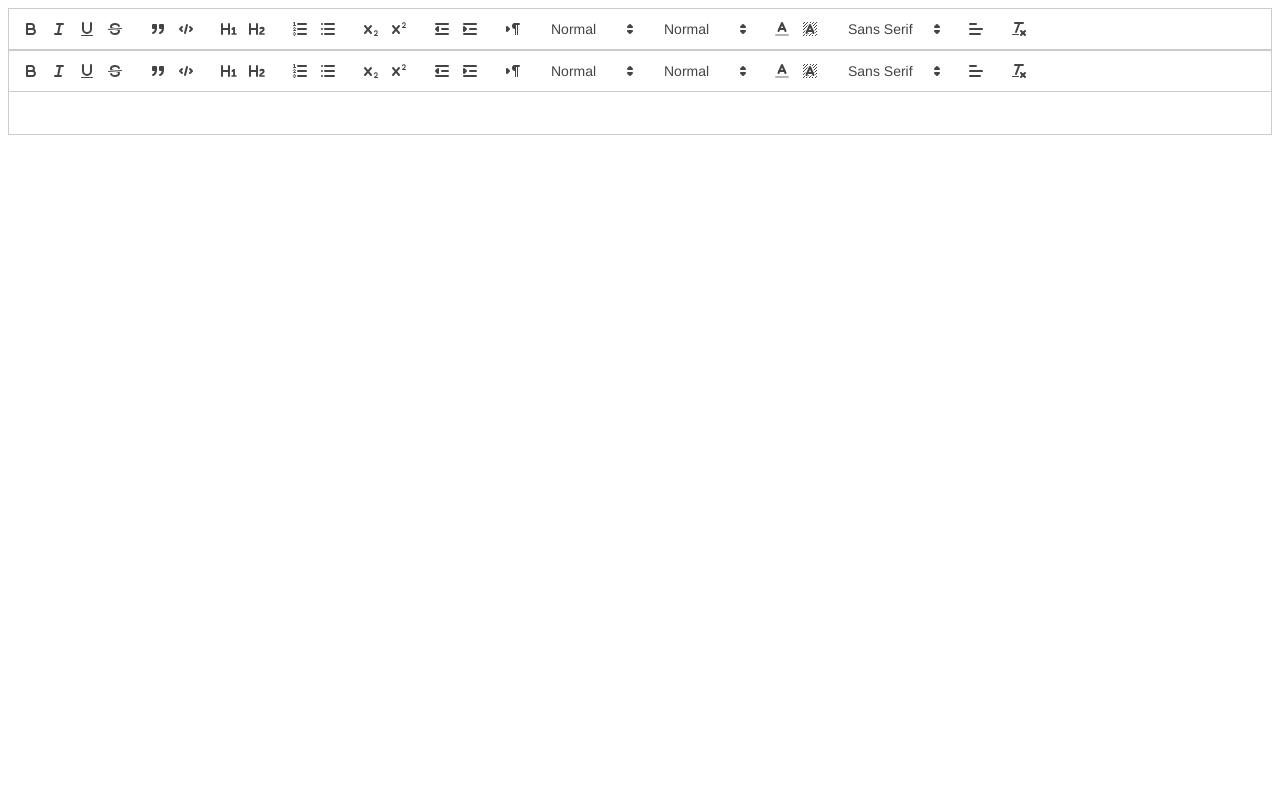
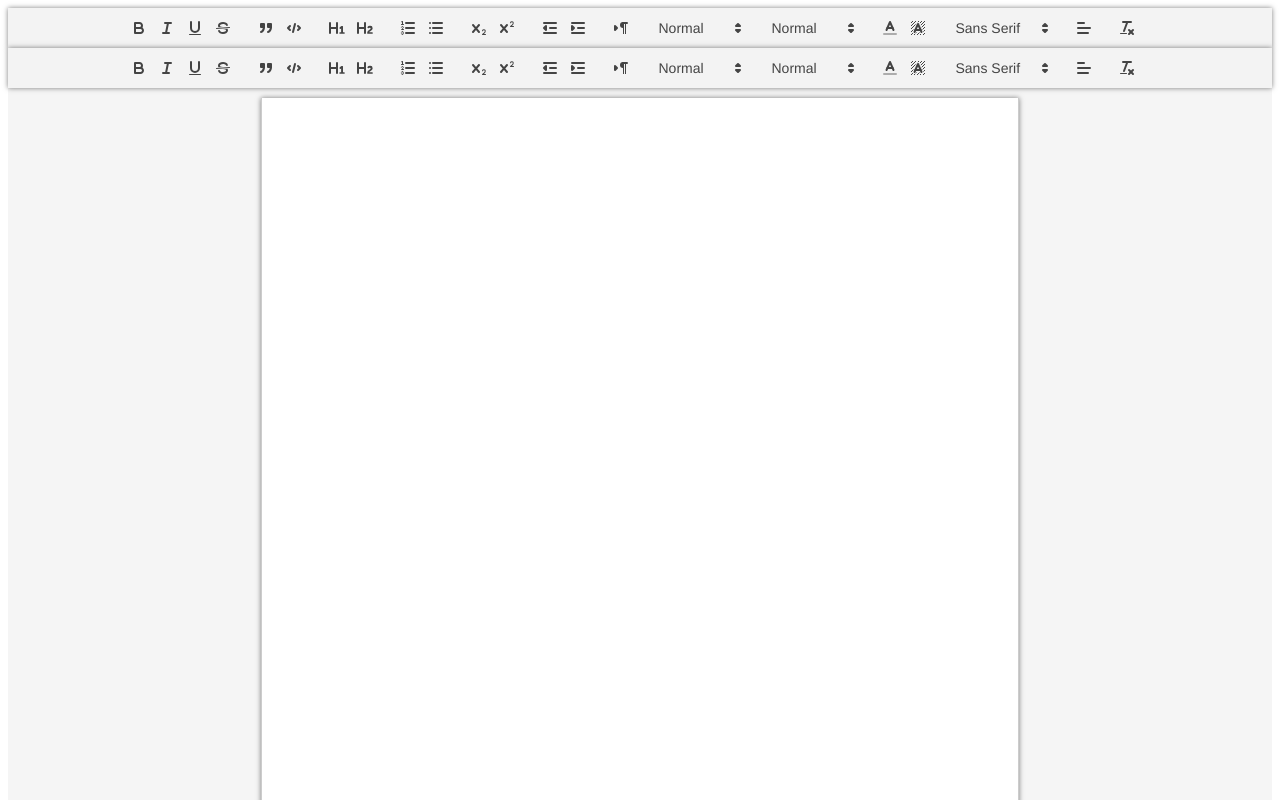
Before and after one commit to snowkluster/supadocs, a React (Vite) app: page /docs/1 in a window 1280 px wide. Shown: the top 800 px of the page. Built offline with nearby package versions, Linux system fonts and the light colour scheme.

Commit message:
added editor styles

```diff
--- a/src/App.tsx
+++ b/src/App.tsx
@@ -1,4 +1,5 @@
 import Editor from "./components/Editor";
+import "./styles/Editor.css"
 
 export default function App() {
   return (
--- a/src/components/Editor.tsx
+++ b/src/components/Editor.tsx
@@ -2,6 +2,13 @@ import { Box } from "@mui/material";
 import Quill from "quill";
 import "quill/dist/quill.snow.css";
 import { useEffect } from "react";
+import styled from "@emotion/styled"
+
+
+const Component = styled.div`
+    background: #F5F5F5;
+
+`
 
 export default function Editor() {
   useEffect(() => {
@@ -32,8 +39,8 @@ export default function Editor() {
     });
   }, []);
   return (
-    <Box>
-      <Box id="container"></Box>
-    </Box>
+    <Component>
+      <Box id="container" className='container'></Box>
+    </Component>
   );
 }
--- /dev/null
+++ b/src/styles/Editor.css
@@ -0,0 +1,17 @@
+.container {
+  width: 60%;
+  background: #fff;
+  box-shadow: 0 0 5px 0 rgba(0, 0, 0, 0.5);
+  margin: 10px auto 10px auto !important;
+  min-height: 110vh;
+}
+.ql-toolbar.ql-snow {
+  display: flex;
+  justify-content: center;
+  position: sticky;
+  top: 0;
+  z-index: 1;
+  background: #f3f3f3;
+  border: none !important;
+  box-shadow: 0 0 5px 0 rgba(0, 0, 0, 0.5);
+}
```
Also changed, not shown: 5 other files (tests, documents, lock files or other folders).
